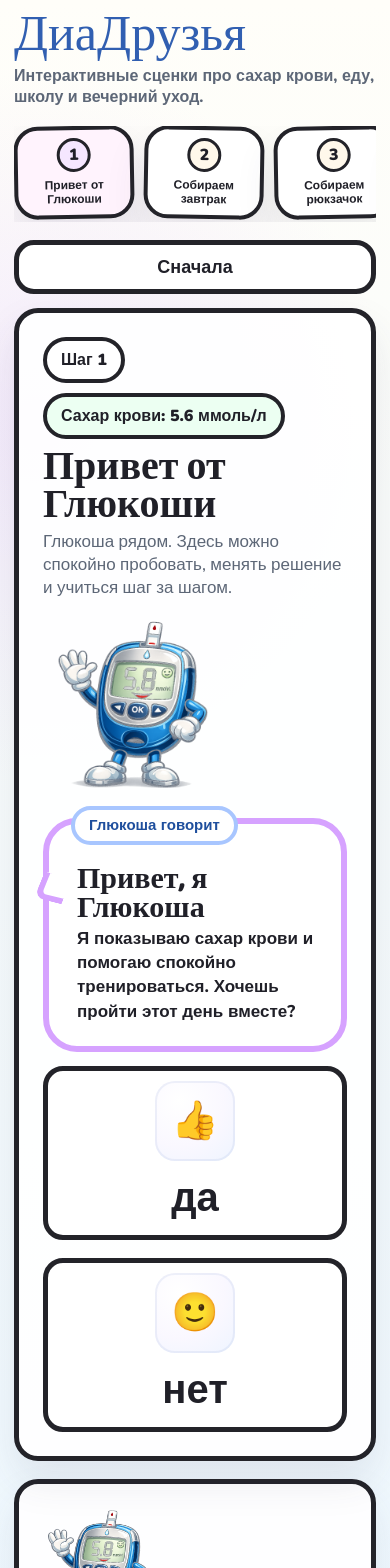
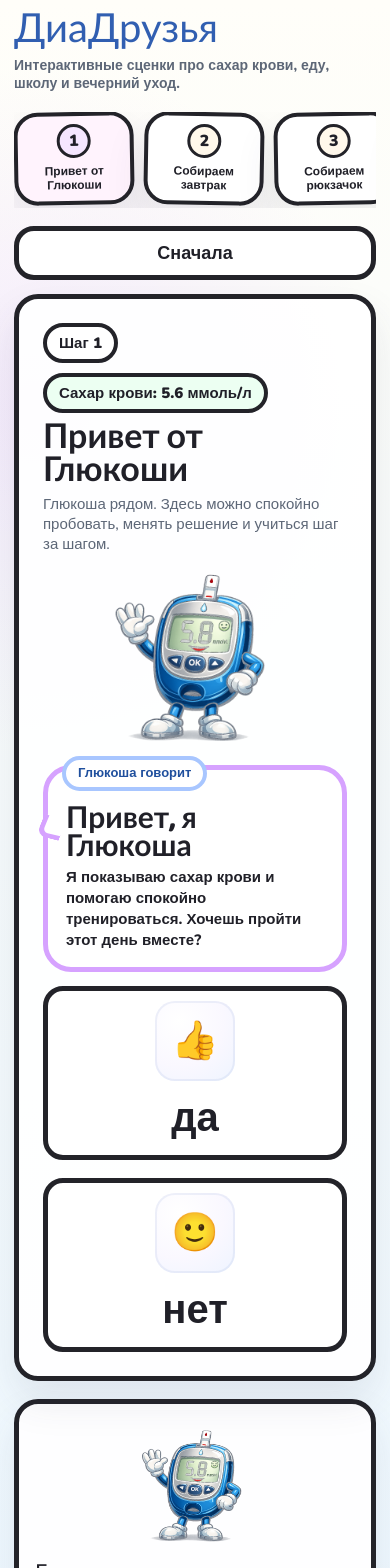
Before and after one commit to floj2006/diafriend, a React (Vite) app: page / in a window 390 px wide. Shown: the top 1568 px of the page. Built offline with nearby package versions, Linux system fonts and the light colour scheme.

Commit message:
Fix mobile story scene layout and sugar flow

```diff
--- a/src/App.css
+++ b/src/App.css
@@ -18,6 +18,7 @@
   --orange: #ffb14a;
   --orange-deep: #ff8348;
   --shadow: 0 20px 40px rgba(59, 54, 88, 0.1);
+  --display-font: 'Baloo 2', 'Trebuchet MS', 'Arial Rounded MT Bold', 'Segoe UI', sans-serif;
 }
 
 * {
@@ -61,7 +62,7 @@ button {
 }
 
 .brand {
-  font-family: 'Baloo 2', cursive;
+  font-family: var(--display-font);
   font-size: 50px;
   line-height: 0.88;
   color: #315fb1;
@@ -190,7 +191,7 @@ button {
 
 .scene-card h1 {
   margin: 10px 0 6px;
-  font-family: 'Baloo 2', cursive;
+  font-family: var(--display-font);
   font-size: 40px;
   line-height: 0.95;
 }
@@ -255,7 +256,7 @@ button {
 
 .speech-cloud h2 {
   margin: 8px 0 4px;
-  font-family: 'Baloo 2', cursive;
+  font-family: var(--display-font);
   font-size: 30px;
   line-height: 0.95;
 }
@@ -317,7 +318,7 @@ button {
 
 .panel h3 {
   margin: 0 0 10px;
-  font-family: 'Baloo 2', cursive;
+  font-family: var(--display-font);
   font-size: 24px;
   line-height: 0.95;
 }
@@ -433,7 +434,7 @@ button {
 }
 
 .slot-label {
-  font-family: 'Baloo 2', cursive;
+  font-family: var(--display-font);
   font-size: 21px;
   line-height: 0.95;
 }
@@ -513,7 +514,7 @@ button {
 .bag-title {
   margin: 0 0 10px;
   max-width: 72%;
-  font-family: 'Baloo 2', cursive;
+  font-family: var(--display-font);
   font-size: 20px;
   line-height: 1.08;
 }
@@ -884,7 +885,7 @@ button {
 }
 
 .panel-title {
-  font-family: 'Baloo 2', cursive;
+  font-family: var(--display-font);
   font-size: 22px;
   line-height: 0.95;
 }
@@ -1240,6 +1241,11 @@ button {
     grid-template-columns: 1fr;
   }
 
+  .scene-card.scene-school .play-grid,
+  .scene-card.scene-evening .play-grid {
+    grid-template-columns: 1fr;
+  }
+
   .hero-row,
   .hero-row.compact-row,
   .intro-hero,
@@ -1258,6 +1264,14 @@ button {
     padding: 14px;
   }
 
+  .brand {
+    font-size: 40px;
+  }
+
+  .brand-sub {
+    font-size: 14px;
+  }
+
   .scene-card,
   .panel,
   .meter-card,
@@ -1266,16 +1280,157 @@ button {
   }
 
   .scene-card h1 {
-    font-size: 40px;
+    font-size: 34px;
+  }
+
+  .scene-sub {
+    font-size: 15px;
+    margin-bottom: 10px;
   }
 
   .panel h3,
   .panel-title {
-    font-size: 28px;
+    font-size: 22px;
   }
 
   .bank-grid {
     grid-template-columns: repeat(2, minmax(0, 1fr));
+  }
+
+  .scene-card.scene-school .bank-grid,
+  .scene-card.scene-playground .bank-grid,
+  .scene-card.scene-evening .bank-grid {
+    grid-template-columns: repeat(2, minmax(0, 1fr));
+  }
+
+  .play-grid,
+  .scene-card.scene-school .play-grid,
+  .scene-card.scene-evening .play-grid {
+    grid-template-columns: 1fr;
+  }
+
+  .hero-row,
+  .hero-row.compact-row,
+  .intro-hero {
+    gap: 10px;
+  }
+
+  .mascot-illustration,
+  .mascot-illustration.large {
+    justify-self: center;
+  }
+
+  .speech-cloud {
+    width: 100%;
+    padding: 28px 16px 16px 18px;
+    border-width: 5px;
+    border-radius: 28px;
+  }
+
+  .speech-cloud::before {
+    left: -8px;
+    top: 46px;
+    width: 18px;
+    height: 18px;
+    border-left-width: 5px;
+    border-bottom-width: 5px;
+  }
+
+  .speech-cloud p {
+    font-size: 15px;
+    line-height: 1.4;
+  }
+
+  .bubble-label {
+    top: -14px;
+    left: 14px;
+    padding: 7px 12px;
+    font-size: 13px;
+  }
+
+  .coach-strip,
+  .soft-note,
+  .scenario-banner {
+    font-size: 15px;
+    padding: 10px 12px;
+  }
+
+  .scene-chip {
+    padding: 6px 12px;
+    font-size: 15px;
+  }
+
+  .card-choice {
+    min-height: 126px;
+    padding: 8px;
+  }
+
+  .card-choice strong {
+    min-height: 2.1em;
+    font-size: 13px;
+    line-height: 1.15;
+  }
+
+  .card-choice small {
+    font-size: 12px;
+    line-height: 1.25;
+  }
+
+  .choice-art.card {
+    --choice-size: 54px;
+  }
+
+  .choice-art.compact {
+    --choice-size: 38px;
+  }
+
+  .scene-card.scene-school .card-choice,
+  .scene-card.scene-playground .card-choice,
+  .scene-card.scene-evening .card-choice {
+    min-height: 132px;
+  }
+
+  .scene-card.scene-school .card-choice strong,
+  .scene-card.scene-playground .card-choice strong,
+  .scene-card.scene-evening .card-choice strong {
+    font-size: 12px;
+  }
+
+  .scene-card.scene-school .choice-art.card,
+  .scene-card.scene-playground .choice-art.card,
+  .scene-card.scene-evening .choice-art.card {
+    --choice-size: 50px;
+  }
+
+  .backpack-dropzone {
+    min-height: 190px;
+    padding: 60px 14px 14px;
+  }
+
+  .bag-title,
+  .backpack-dropzone .slot-empty {
+    max-width: none;
+  }
+
+  .scene-card.scene-school .item-list {
+    grid-template-columns: 1fr;
+  }
+
+  .scene-card.scene-school .mini-item span {
+    font-size: 12px;
+  }
+
+  .branch-grid {
+    grid-template-columns: 1fr;
+  }
+
+  .step-slot {
+    grid-template-columns: auto minmax(0, 1fr);
+  }
+
+  .step-slot .slot-remove {
+    grid-column: 2;
+    justify-self: start;
   }
 
   .choice-row.huge {
@@ -1290,4 +1445,8 @@ button {
   .meter-card {
     grid-template-columns: 1fr;
   }
+
+  .next-button {
+    position: static;
+  }
 }
--- a/src/GameApp.jsx
+++ b/src/GameApp.jsx
@@ -324,6 +324,7 @@ export default function GameApp() {
   const [glucose, setGlucose] = useState(typeof saved?.glucose === 'number' ? saved.glucose : 5.6);
   const [knowledge, setKnowledge] = useState(typeof saved?.knowledge === 'number' ? saved.knowledge : 0);
   const [stickers, setStickers] = useState(typeof saved?.stickers === 'number' ? saved.stickers : 0);
+  const [pendingGlucose, setPendingGlucose] = useState(typeof saved?.pendingGlucose === 'number' ? saved.pendingGlucose : null);
   const [introAnswer, setIntroAnswer] = useState(saved?.introAnswer ?? null);
   const [coachLine, setCoachLine] = useState('');
   const [modalData, setModalData] = useState(null);
@@ -370,7 +371,7 @@ export default function GameApp() {
   useEffect(() => {
     const openers = {
       intro: 'Привет! Я Глюкоша. Со мной можно спокойно тренироваться и узнавать новое про сахар крови.',
-      breakfast: 'Лада рядом. Перетащи еду на стол или просто нажимай на карточки.',
+      breakfast: 'Лада рядом. Сначала спокойно собираем завтрак, а потом смотрим, как он может повлиять на сахар крови.',
       school: 'Тима рядом. Собираем рюкзачок так, чтобы в школе было спокойнее.',
       playground: `${playgroundVariant.title} ${playgroundVariant.helper}`,
       evening: `${eveningVariant.title} ${eveningVariant.helper}`,
@@ -395,6 +396,7 @@ export default function GameApp() {
       sceneIndex,
       storySeed,
       glucose,
+      pendingGlucose,
       knowledge,
       stickers,
       introAnswer,
@@ -412,6 +414,7 @@ export default function GameApp() {
     window.render_game_to_text = () => JSON.stringify({
       scene: currentScene.id,
       glucose: Number(glucose.toFixed(1)),
+      pendingGlucose,
       knowledge,
       stickers,
       introAnswer,
@@ -427,6 +430,7 @@ export default function GameApp() {
     sceneIndex,
     storySeed,
     glucose,
+    pendingGlucose,
     knowledge,
     stickers,
     introAnswer,
@@ -466,12 +470,16 @@ export default function GameApp() {
     setSceneNotes((prev) => ({ ...prev, [sceneId]: note }));
     setKnowledge((prev) => prev + addKnowledge);
     setStickers((prev) => prev + addSticker);
-    setGlucose(clamp(nextGlucose, 2, 10));
+    setPendingGlucose(clamp(nextGlucose, 2, 10));
     setCoachLine(note);
     openModal(currentScene.mascot, `${currentMascot.name} говорит`, body);
   };
 
   const goNextScene = () => {
+    if (typeof pendingGlucose === 'number') {
+      setGlucose(pendingGlucose);
+      setPendingGlucose(null);
+    }
     setSceneIndex((prev) => Math.min(prev + 1, SCENES.length - 1));
   };
 
@@ -480,6 +488,7 @@ export default function GameApp() {
     setSceneIndex(0);
     setStorySeed(nextSeed);
     setGlucose(5.6);
+    setPendingGlucose(null);
     setKnowledge(0);
     setStickers(0);
     setIntroAnswer(null);
@@ -602,7 +611,7 @@ export default function GameApp() {
     if (hasSweetDrink || hasSweetPastry) {
       finishScene('breakfast', {
         note: 'Тут много сладкого, поэтому сахар крови может подняться слишком быстро.',
-        body: `Лада мягко говорит: «Сейчас на столе ${formatBreadUnits(breakfastUnits)}. В следующий раз можно взять менее сладкий завтрак».`,
+        body: `Лада мягко говорит: «Сейчас на столе ${formatBreadUnits(breakfastUnits)}. На следующем шаге мы увидим, что после такого завтрака сахар крови может подняться выше».`,
         addKnowledge: 1,
         addSticker: 0,
         nextGlucose: 8.1,
@@ -612,7 +621,7 @@ export default function GameApp() {
 
     finishScene('breakfast', {
       note: 'Такой завтрак неплохой, но можно еще спокойнее подобрать еду и напиток.',
-      body: `Лада говорит: «Сейчас получилось ${formatBreadUnits(breakfastUnits)}. Уже хорошо, и мы можем сделать еще лучше».`,
+      body: `Лада говорит: «Сейчас получилось ${formatBreadUnits(breakfastUnits)}. На следующем шаге посмотрим, какой станет сахар крови после такого завтрака».`,
       addKnowledge: 1,
       addSticker: 0,
       nextGlucose: 6.7,
```
